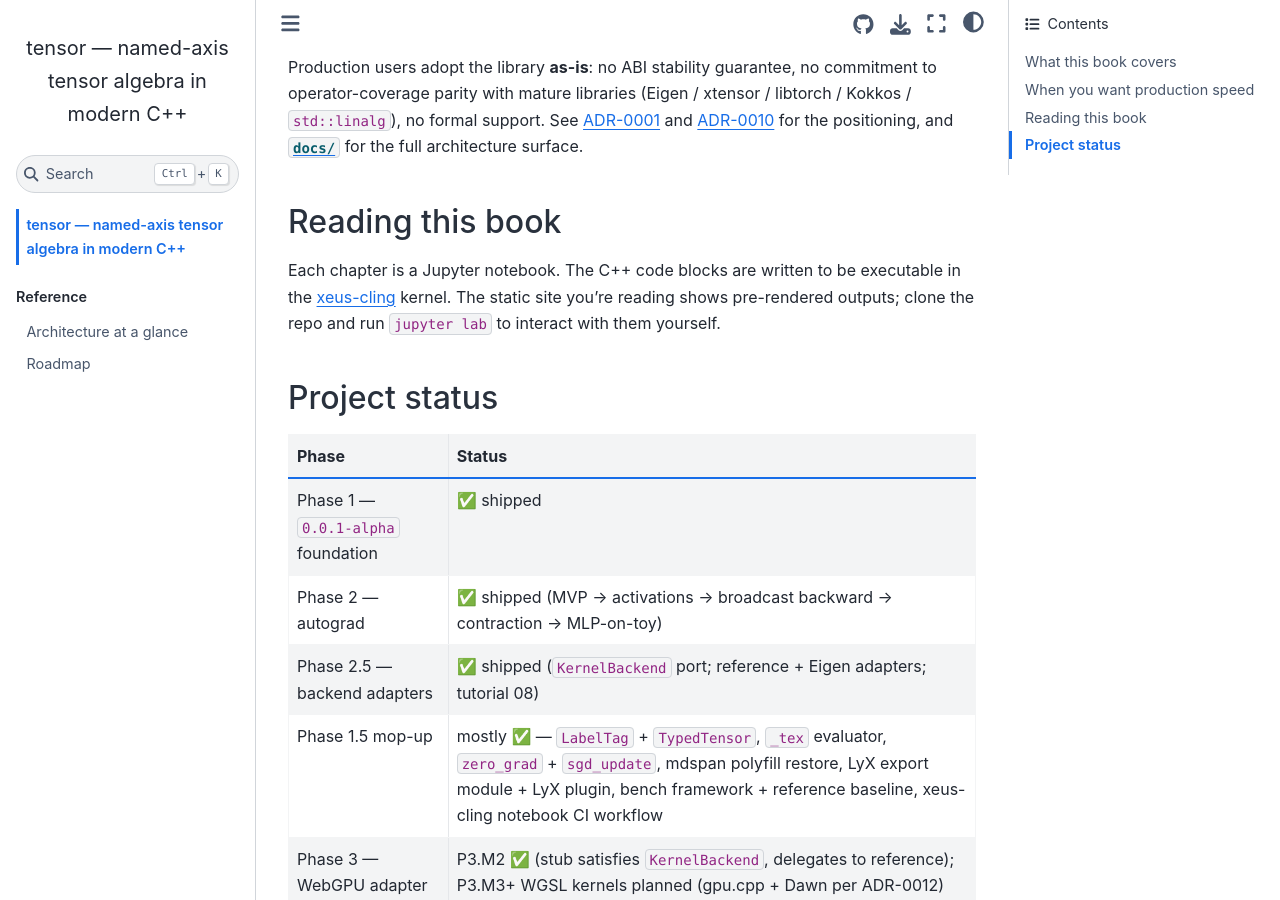
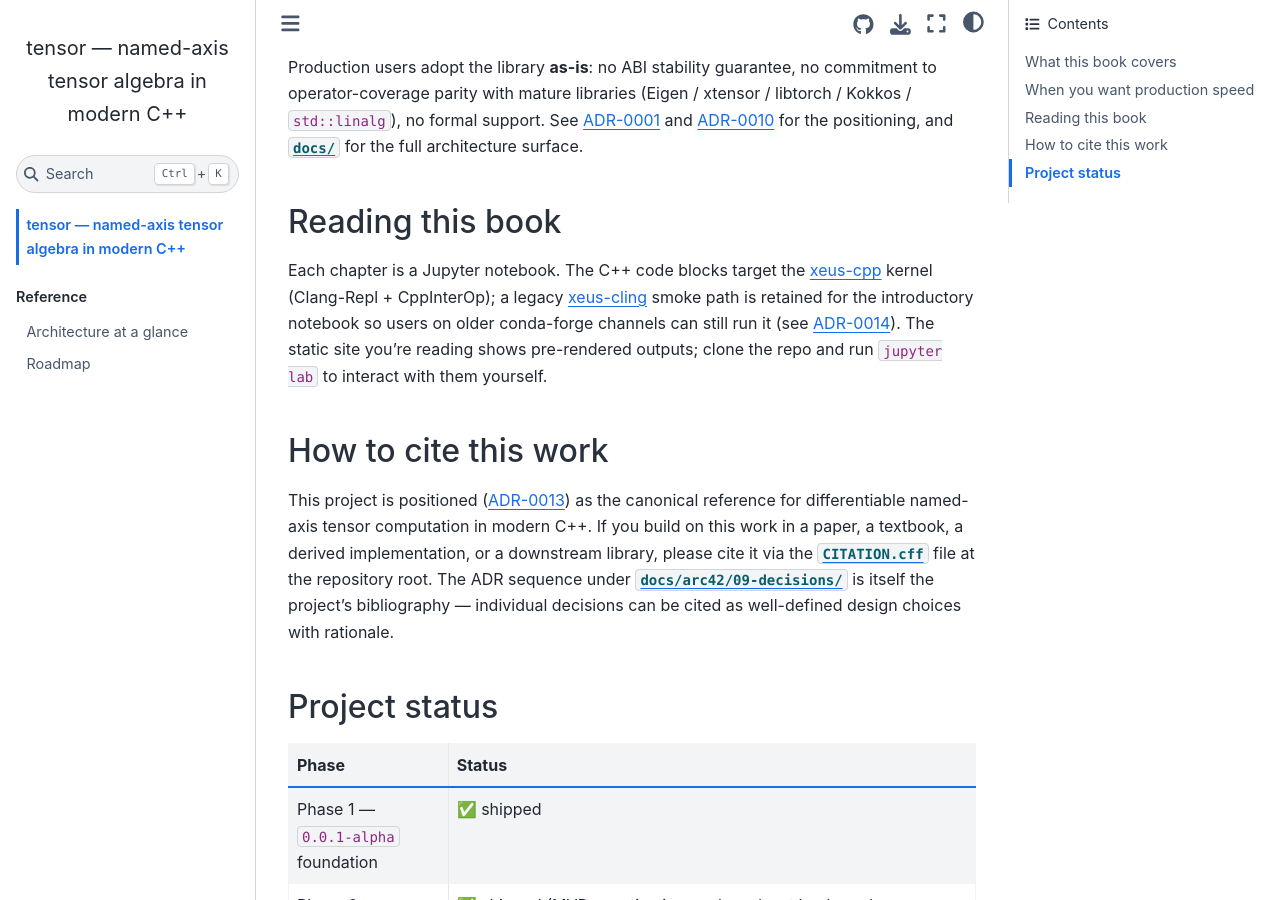
Before and after one commit to uyuutosa/tensor, a Jupyter Book: the page built from book/intro.md, in a window 1280 px wide and 900 px high, scrolled down 1010 px. Built offline with Jupyter Book 1.0.4 settings and Sphinx 7.4.7 and the Sphinx Book theme 1.1.4, drawn with Linux system fonts in a browser that asks for light colours; pages that are not in the unit, such as notebooks, are missing from menus.

Commit message:
docs: CITATION.cff + canonical-reference minimums (ADR-0013)
Add a CFF citation file at the repo root and "How to cite this work"
pointers in README and book/intro.md. Expand the umbrella header
include/tensor/tensor.hpp with a brief origin paragraph naming the
ADRs that shape each container.

Honors the bibliography / ubiquitous-language / reproducibility
disciplines that ADR-0013 introduced: the ADR sequence is the
bibliography, and individual decisions can be cited.

Co-Authored-By: Claude Opus 4.7 (1M context) <noreply@anthropic.com>

```diff
--- a/book/intro.md
+++ b/book/intro.md
@@ -24,7 +24,11 @@ Production users adopt the library **as-is**: no ABI stability guarantee, no com
 
 ## Reading this book
 
-Each chapter is a Jupyter notebook. The C++ code blocks are written to be executable in the [xeus-cling](https://github.com/jupyter-xeus/xeus-cling) kernel. The static site you're reading shows pre-rendered outputs; clone the repo and run `jupyter lab` to interact with them yourself.
+Each chapter is a Jupyter notebook. The C++ code blocks target the [xeus-cpp](https://github.com/compiler-research/xeus-cpp) kernel (Clang-Repl + CppInterOp); a legacy [xeus-cling](https://github.com/jupyter-xeus/xeus-cling) smoke path is retained for the introductory notebook so users on older conda-forge channels can still run it (see [ADR-0014](https://github.com/uyuutosa/tensor/blob/develop/docs/arc42/09-decisions/0014-external-substrate-strategy.md)). The static site you're reading shows pre-rendered outputs; clone the repo and run `jupyter lab` to interact with them yourself.
+
+## How to cite this work
+
+This project is positioned ([ADR-0013](https://github.com/uyuutosa/tensor/blob/develop/docs/arc42/09-decisions/0013-reframe-as-canonical-reference-for-named-tensor-computation.md)) as the canonical reference for differentiable named-axis tensor computation in modern C++. If you build on this work in a paper, a textbook, a derived implementation, or a downstream library, please cite it via the [`CITATION.cff`](https://github.com/uyuutosa/tensor/blob/develop/CITATION.cff) file at the repository root. The ADR sequence under [`docs/arc42/09-decisions/`](https://github.com/uyuutosa/tensor/tree/develop/docs/arc42/09-decisions) is itself the project's bibliography — individual decisions can be cited as well-defined design choices with rationale.
 
 ## Project status
 
```
Also changed, not shown: README.md (+4 -0 lines), 2 other files.
